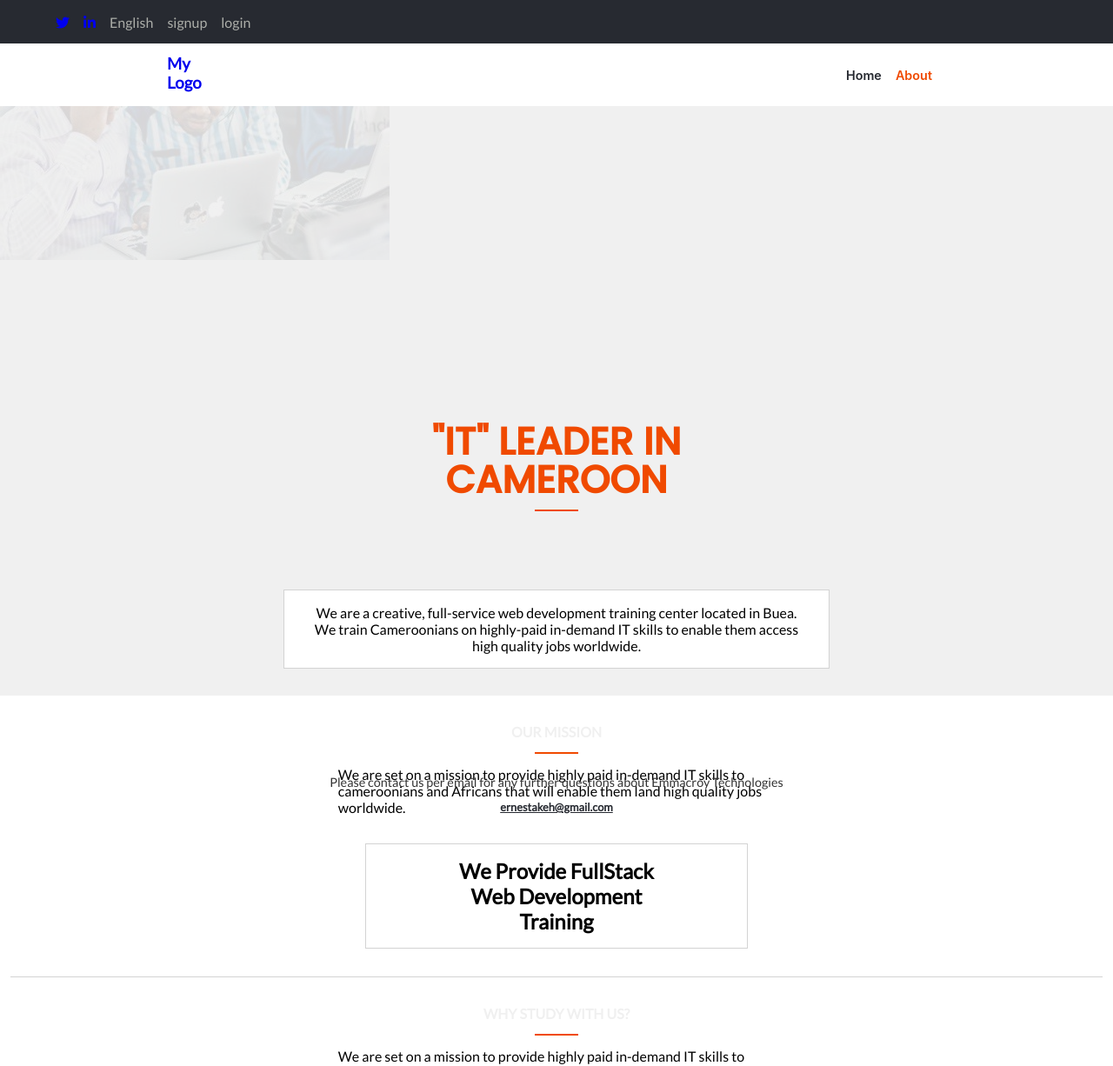
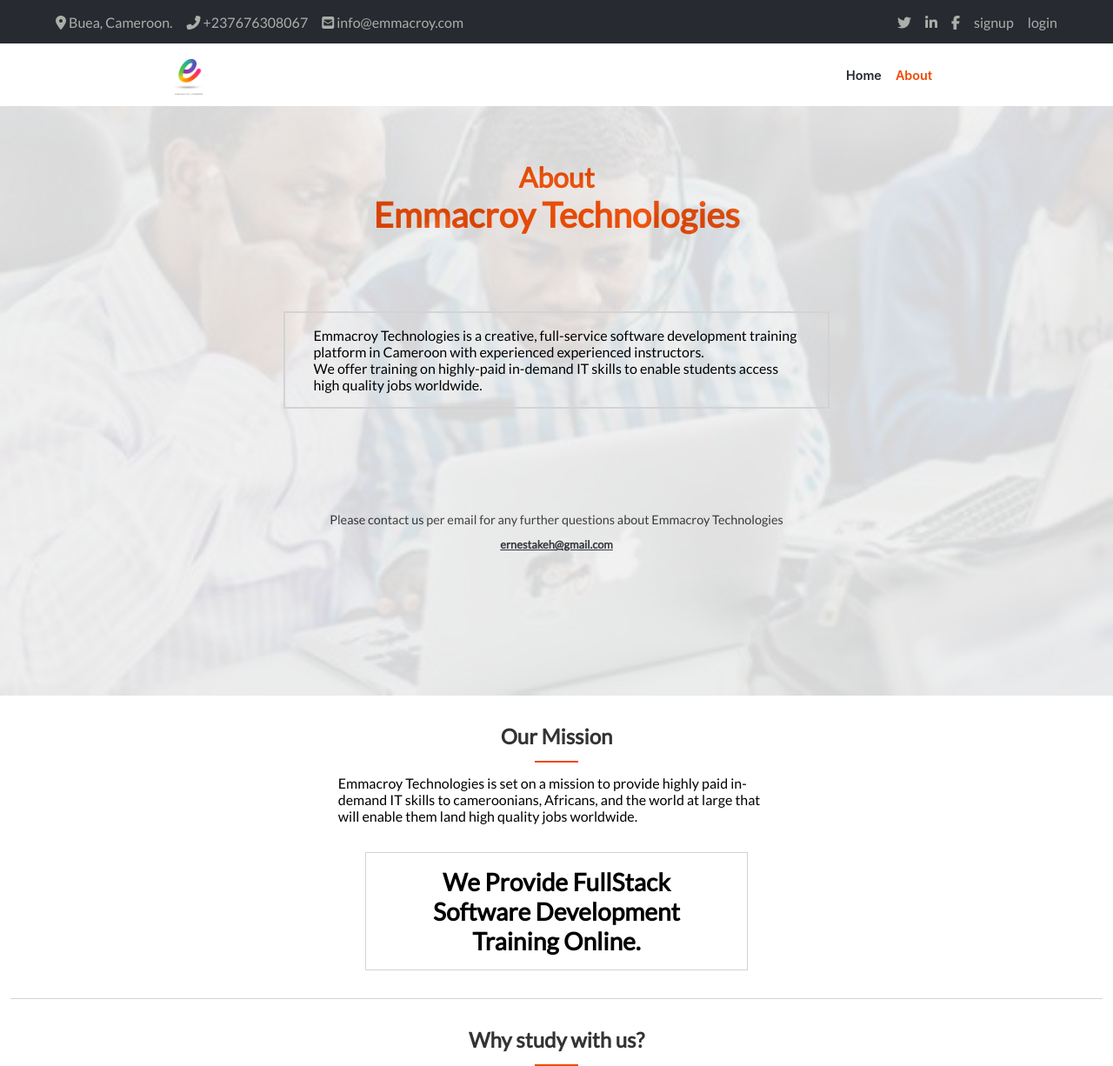
Before and after one commit to ernestmusong/Emmacroy-Technologies, a website: page about.html in a window 1280 px wide. Shown: the top 1226 px of the page at 87% size. Drawn offline with Linux system fonts and the light colour scheme.

Commit message:
fix about page

```diff
--- a/about.html
+++ b/about.html
@@ -1,34 +1,45 @@
 <!DOCTYPE html>
 <html lang="en">
 <head>
+    <title>About | Emmacroy Technologies</title>
+    <meta name="description" content="Emmacroy Technologies is a creative, full-service online
+     software development training platform in Cameroon with experienced experienced instructors" />
+    <meta name="robots" content="index,follow"/>
     <meta charset="UTF-8">
     <meta http-equiv="X-UA-Compatible" content="IE=edge">
     <meta name="viewport" content="width=device-width, initial-scale=1.0">
     <script src="https://kit.fontawesome.com/b42bc5ce06.js" crossorigin="anonymous"></script>
-    <title>Emmacroy Technologies</title>
     <link rel="stylesheet" href="index.css">
+    <link rel="icon" type="image/png" href="./images/logo.png" />
 </head>
 <body>
         <!-- Header -->
      <header id="header">
         <div class="overlay about-overlay">
-            <img src="images/learn-code.jpeg" alt="">
-            <nav id="nav">
+            <img class="about-hero" src="images/learn-code.jpeg" alt="">
+            <nav id="nav" class="nav">
                 <div class="top-nav">
                     <ul>
-                        <li class="top-nav-social"><a href="#"><i class="fab fa-twitter"></i></a></li>
-                        <li class="top-nav-social"><a href="#"><i class="fab fa-linkedin-in"></i></a></li>
-                        <li class="top-nav-item"><a href="#">English</a></li>
+                        <li class="top-nav-item"><a href="#"><i class="fas fa-map-marker-alt"></i><span> Buea, Cameroon.</span></a></li>
+                        <li class="top-nav-item"><a href="#"><i class="fas fa-phone-alt"></i><span> +237676308067</span></a></li>
+                        <li class="top-nav-item"><a href="mailto:info@emmacroy.com"><i class="fas fa-envelope-square"></i><span> info@emmacroy.com</span></a></li>
+                        </ul>
+                    <ul>
+                        <li class="top-nav-item"><a href="#"><i class="fab fa-twitter"></i></a></li>
+                        <li class="top-nav-item"><a href="#"><i class="fab fa-linkedin-in"></i></a></li>
+                        <li class="top-nav-item"><a href="#"><i class="fa fa-facebook"></i></a></li>
                         <li class="top-nav-item"><a href="#">signup</a></li>
                         <li class="top-nav-item"><a href="#">login</a></li>
                     </ul>
                 </div>
-                <div class="nav-inner"><div class="nav-child">
+                <div class="nav-inner">
+                    <div class="nav-child">
                         <a href="index.html">
                             <div class="logo" id="logo">
-                            <h3>My Logo</h3>
+                                <img class="logo-img" src="./images/logo.png" alt="logo"/>
                             </div>
                         </a>
+
                         <button id="bars">
                             <i id="open" class="fas fa-bars"></i>
                         </button>
@@ -36,12 +47,13 @@
                 <!-- Nav menu -->
                 <ul class="nav-menu">
                     <li class="nav-menu-item"><a class="nav-link" href="index.html">home</a</li>
-                    <li class="nav-menu-item"><a class="nav-link nav-active" href="#about.html">About</a></li>
+                    <li class="nav-menu-item"><a class="nav-link nav-active" href="about.html">About</a></li>
                 </ul>
 
                 </div>
 
             </nav>
+
             <!-- Mobile menu -->
              <aside class="sidebar show-sidebar">
                 <button id="close-btn">
@@ -55,16 +67,17 @@
             <!-- Headline -->
                 <div class="headline-content-wrap abt-headline-cont-wrap">
                     <div class="headline-content abt-headline-cont">
-                        <div class="tagline about-tagline">
-                            <h3>who we are</h3>
-                            <h2>"it" leader in Cameroon</h2>
-                            <div class="underline about-underline"></div>
+                        <div class="about-tagline">
+                            <h2>About</h2>
+                            <h1> Emmacroy Technologies</h1>
                         </div>
                         <div class="headline-para about-headline-para">
                             <p>
-                               We are a creative, full-service web development training center located in
-                               Buea. We train Cameroonians on highly-paid in-demand IT skills to enable
-                               them access high quality jobs worldwide.
+                                Emmacroy Technologies is a creative, full-service software development
+                                 training platform in Cameroon with experienced experienced instructors.
+                            </p>
+                            <p> We offer training on highly-paid in-demand IT skills to enable
+                                students access high quality jobs worldwide.
                             </p>
                         </div>
                         <div class="headline-purpose about-headline-purpose">
@@ -80,24 +93,24 @@
     <div class="content-wrap">
         <div class="content-first">
             <div class="reviews-title about-reviews-title">
-                <h4>Our Mission</h4>
+                <h2 class="main-heading">Our Mission</h2>
                 <div class="underline"></div>
             </div>
             <div class="mission-text">
                 <p>
-                    We are set on a mission to provide highly paid in-demand IT skills to cameroonians
-                     and Africans that will enable them land high quality jobs worldwide.
+                    Emmacroy Technologies is set on a mission to provide highly paid in-demand IT skills to cameroonians,
+                    Africans, and the world at large that will enable them land high quality jobs worldwide.
                 </p>
             </div>
             <div class="about-headline-para-2">
-                <h1>
-                    We Provide FullStack <br> Web Development <br> Training
-                </h1>
+                <h3>
+                    We Provide FullStack <br> software Development <br> Training Online.
+                </h3>
             </div>
         </div>
         <div class="content-first content-second">
             <div class="reviews-title">
-                <h4>Why study with us?</h4>
+                <h2 class="main-heading">Why study with us?</h2>
                 <div class="underline"></div>
             </div>
             <div>
--- a/index.css
+++ b/index.css
@@ -57,7 +57,8 @@
   background: var(--main-white);
 }
 
-.overlay .img-overlay {
+.overlay .img-overlay,
+.overlay .about-hero {
   top: 0;
   width: 100%;
   height: 100%;
@@ -288,8 +289,15 @@
 
 /* ---------------------------------------ABOUT PAGE---------------------------------------------- */
 
-.about-overlay img {
-  opacity: 0.1;
+.about-tagline {
+  text-align: center;
+  color: var(--orange);
+  text-transform: capitalize;
+  font-family: 'Poppins', sans-serif;
+}
+
+.about-tagline h1 {
+  font-size: 1.5rem;
 }
 
 .aboaut-content {
@@ -326,10 +334,10 @@
 }
 
 .about-headline-para {
-  border: 1px solid var(--dark-grey);
-  background: var(--white);
+  display: flex;
+  flex-direction: column;
+  border: 2px solid var(--dark-grey);
   z-index: 1;
-  text-align: center;
   padding: 1rem 2rem;
 }
 
@@ -343,8 +351,10 @@
   border: 1px solid var(--dark-grey);
   background: var(--white);
   z-index: 1;
+  text-transform: capitalize;
   text-align: center;
   padding: 1rem 2rem;
+  font-size: 1.5rem;
 }
 
 .about-headline-para h1 {
@@ -1008,13 +1018,13 @@
     padding-bottom: 4rem;
   }
 
-  .tagline h2 {
+  .tagline h3 {
     letter-spacing: 0.3;
     font-size: 44px;
     line-height: 44px;
   }
 
-  .tagline h3 {
+  .tagline h1 {
     font-size: 2rem;
   }
 
@@ -1164,18 +1174,6 @@
     margin: 0 auto;
   }
 
-  .about-tagline h2 {
-    text-align: center;
-  }
-
-  .about-tagline h3 {
-    display: none;
-  }
-
-  .about-underline {
-    margin: 0 auto;
-  }
-
   .mission-text {
     width: 40%;
     margin: 0 auto;
@@ -1188,6 +1186,12 @@
 
   .about-headline-para-2 {
     width: 35%;
+  }
+  .about-tagline h1 {
+    font-size: 2.5rem;
+  }
+  .about-tagline h2 {
+    font-size: 2rem;
   }
 
   .about-cards-wrap {
```
Also changed, not shown: index.html (+0 -1 lines). Lines whose indentation alone changed are shown as unchanged.
